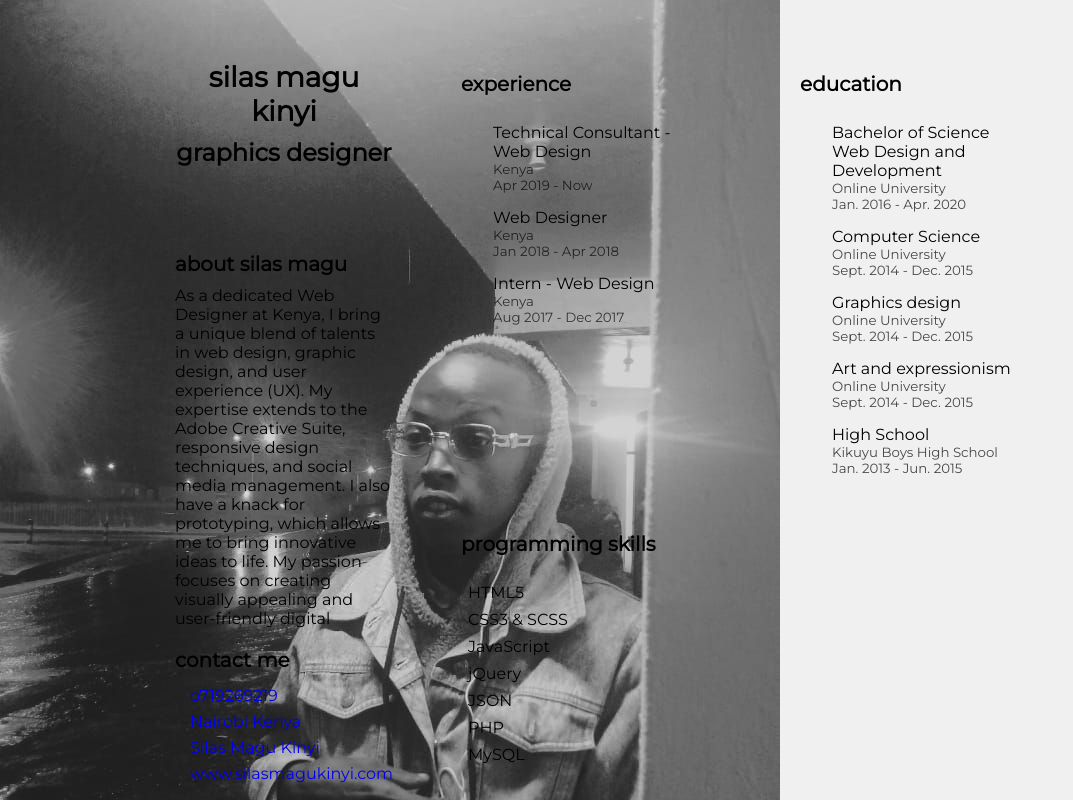
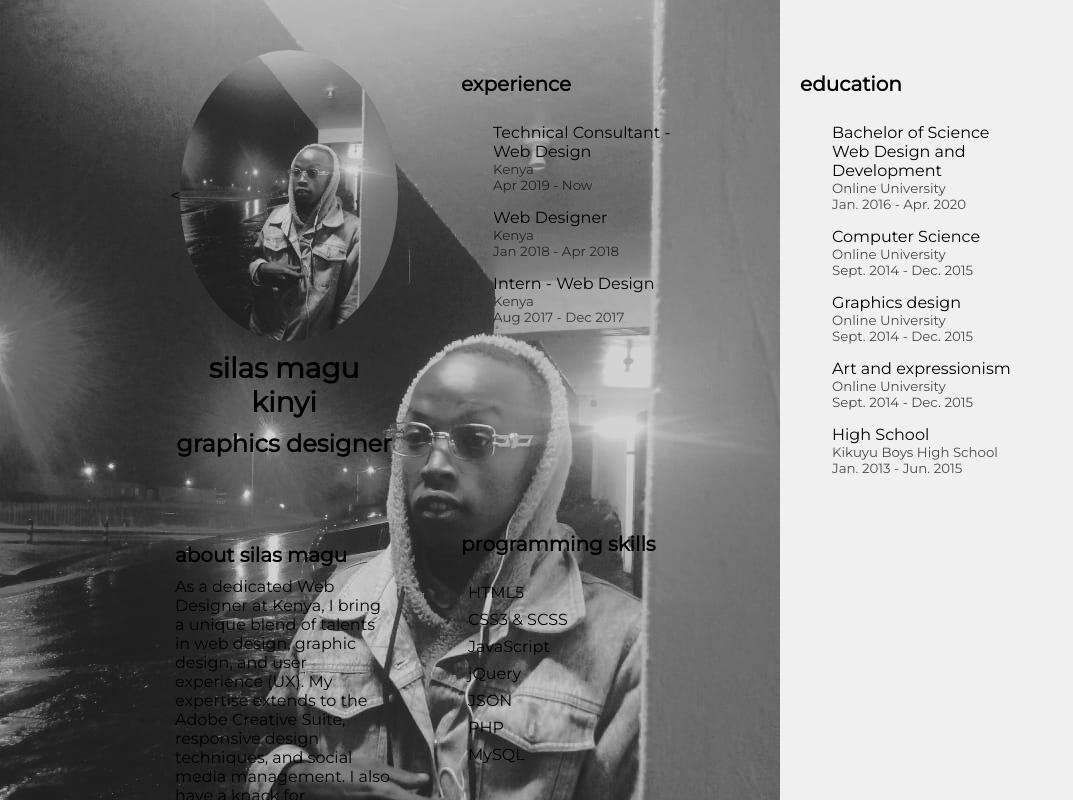
Before and after one commit to silaslovescode/silas-magu-gitcv, a plain HTML site: page index.html in a window 1280 px wide. Shown: the top 800 px of the page, without its empty margins (0-1073 px from the left). Drawn offline with nearby package versions, Linux system fonts and the light colour scheme.

Commit message:
Update index.html

```diff
--- a/index.html
+++ b/index.html
@@ -42,7 +42,7 @@
   <div class="base">
     <div class="profile">
       <div class="photo">
-        <!--<img src="smk.jpg" /> -->
+        <<img src="smk.jpg" />
         <i class="fas fa-rocket"></i>
       </div>
       <div class="info">
```
